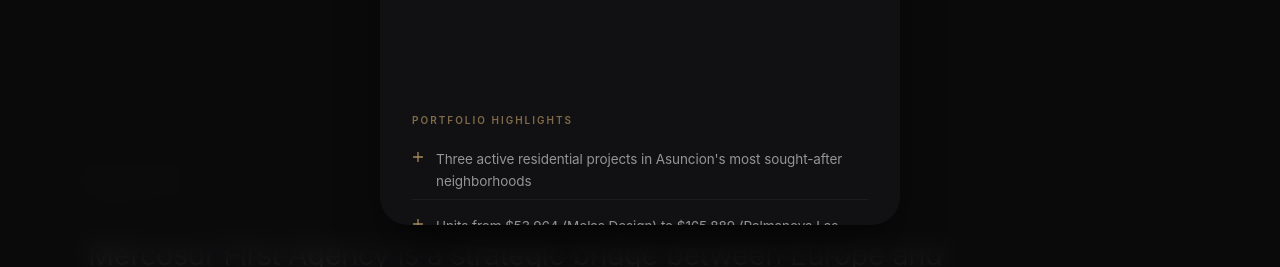
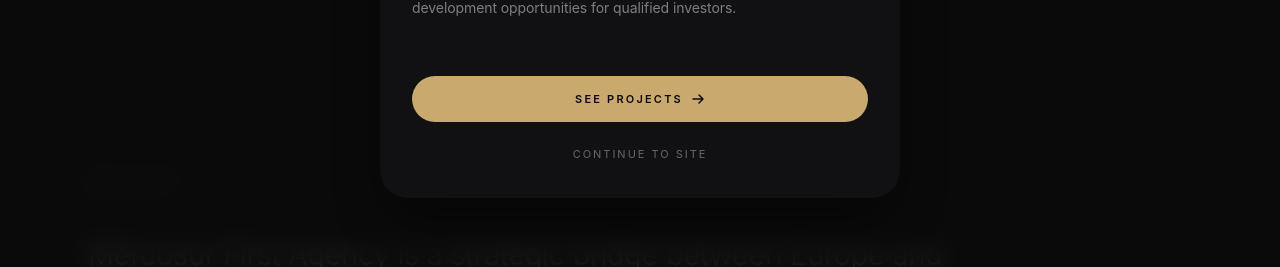
Before and after one commit to T0MGL/mfa, a Next.js app: page /en in a window 1280 px wide. Shown: the part 527-794 px from the top of the page. Built offline with nearby package versions, Linux system fonts and the light colour scheme.

Commit message:
refactor: simplify modal to single View Projects CTA
Remove Portfolio Highlights section and Download PDF button from the modal.
The modal now has hero, title, description, View Projects CTA, and a
dismiss link. PDF downloads live on /proyectos.

```diff
--- a/components/InvestmentModal.tsx
+++ b/components/InvestmentModal.tsx
@@ -9,9 +9,6 @@ import Link from "next/link";
 import { useLenis } from "./providers/SmoothScrollProvider";
 
 const R2_BASE = "https://pub-70473ebb629c4efb93b99bf2e83117da.r2.dev";
-const MFA_BASE = `${R2_BASE}/MFA`;
-
-const PORTFOLIO_PDF = `${MFA_BASE}/Park%20Lofts%20x%20Palmanova%20x%20Molas%20Design.pdf`;
 
 const HERO_IMAGE = `${R2_BASE}/projects/tower/parkloftstowerlobby.jpeg`;
 
@@ -45,8 +42,6 @@ const panelVariants = {
     transition: { duration: 0.25 },
   },
 };
-
-const HIGHLIGHTS = ["highlight1", "highlight2", "highlight3"] as const;
 
 export function InvestmentModal() {
   const t = useTranslations("modal");
@@ -203,50 +198,18 @@ export function InvestmentModal() {
                 </p>
               </div>
 
-              {/* Project Highlights */}
+              {/* Primary CTA */}
               <div className="px-7 md:px-8 pt-6">
-                <h3 className="text-[10px] tracking-[0.2em] uppercase text-[#c9a96e]/60 font-semibold mb-3.5">
-                  {t("highlightsLabel")}
-                </h3>
-                <div className="space-y-2.5">
-                  {HIGHLIGHTS.map((key) => (
-                    <div key={key} className="flex items-start gap-3 py-1.5 border-b border-white/5 last:border-b-0">
-                      <span className="text-[#a68a5c] mt-0.5 shrink-0">
-                        <svg width="12" height="12" viewBox="0 0 14 14" fill="none">
-                          <path d="M2 7h10M7 2v10" stroke="currentColor" strokeWidth="1.5" strokeLinecap="square" />
-                        </svg>
-                      </span>
-                      <span className="text-[13.5px] text-[#ededed]/60 leading-relaxed">
-                        {t(`highlights.${key}`)}
-                      </span>
-                    </div>
-                  ))}
-                </div>
-              </div>
-
-              {/* CTAs */}
-              <div className="px-7 md:px-8 pt-6 flex flex-col sm:flex-row gap-3">
                 <Link
                   href={`/${locale}/proyectos`}
                   onClick={handleClose}
-                  className="flex-1 inline-flex items-center justify-center gap-2 px-5 py-3.5 bg-[#c9a96e] text-[#0B0B0C] text-[11px] tracking-[0.2em] uppercase font-semibold hover:bg-[#d4b578] transition-colors duration-300 rounded-full"
+                  className="w-full inline-flex items-center justify-center gap-2 px-5 py-3.5 bg-[#c9a96e] text-[#0B0B0C] text-[11px] tracking-[0.2em] uppercase font-semibold hover:bg-[#d4b578] transition-colors duration-300 rounded-full"
                 >
                   {t("viewProjectsCta")}
                   <svg width="14" height="14" viewBox="0 0 14 14" fill="none" className="shrink-0">
                     <path d="M2 7h10m0 0L8 3m4 4L8 11" stroke="currentColor" strokeWidth="1.5" strokeLinecap="round" strokeLinejoin="round" />
                   </svg>
                 </Link>
-                <a
-                  href={PORTFOLIO_PDF}
-                  target="_blank"
-                  rel="noopener noreferrer"
-                  className="flex-1 inline-flex items-center justify-center gap-2 px-5 py-3.5 border border-[#ededed]/15 text-[#ededed]/80 text-[11px] tracking-[0.2em] uppercase font-medium hover:border-[#c9a96e]/60 hover:text-[#ededed] transition-colors duration-300 rounded-full"
-                >
-                  <svg width="14" height="14" viewBox="0 0 16 16" fill="none" className="shrink-0">
-                    <path d="M8 1v10m0 0l3-3m-3 3L5 8M2 13h12" stroke="currentColor" strokeWidth="1.5" strokeLinecap="round" strokeLinejoin="round" />
-                  </svg>
-                  {t("downloadPdfCta")}
-                </a>
               </div>
 
               {/* Tertiary: dismiss modal */}
--- a/messages/en.json
+++ b/messages/en.json
@@ -651,14 +651,7 @@
     "label": "Investment Opportunity",
     "title": "Park Lofts Real Estate Portfolio",
     "description": "350+ apartments sold and under construction across Asuncion. Active developments with units currently available, plus strategic co-development opportunities for qualified investors.",
-    "highlightsLabel": "Portfolio Highlights",
-    "highlights": {
-      "highlight1": "Three active residential projects in Asuncion's most sought-after neighborhoods",
-      "highlight2": "Units from $53,964 (Molas Design) to $165,889 (Palmanova Las Mercedes)",
-      "highlight3": "Strategic development projects from $3M build cost with projected returns of 2x to 3.3x"
-    },
     "viewProjectsCta": "See Projects",
-    "downloadPdfCta": "Download PDF",
     "continueBrowsingCta": "Continue to site"
   },
   "projects": {
--- a/messages/es.json
+++ b/messages/es.json
@@ -651,14 +651,7 @@
     "label": "Oportunidad de Inversion",
     "title": "Portafolio Inmobiliario Park Lofts",
     "description": "Mas de 350 apartamentos vendidos y en construccion en Asuncion. Desarrollos activos con unidades disponibles, mas oportunidades de co-desarrollo estrategico para inversores calificados.",
-    "highlightsLabel": "Puntos Destacados del Portafolio",
-    "highlights": {
-      "highlight1": "Tres proyectos residenciales activos en los barrios mas buscados de Asuncion",
-      "highlight2": "Unidades desde $53.964 (Molas Design) hasta $165.889 (Palmanova Las Mercedes)",
-      "highlight3": "Proyectos de desarrollo estrategico desde $3M de costo de construccion con retornos proyectados de 2x a 3,3x"
-    },
     "viewProjectsCta": "Ver Proyectos",
-    "downloadPdfCta": "Descargar PDF",
     "continueBrowsingCta": "Continuar al sitio"
   },
   "projects": {
```
